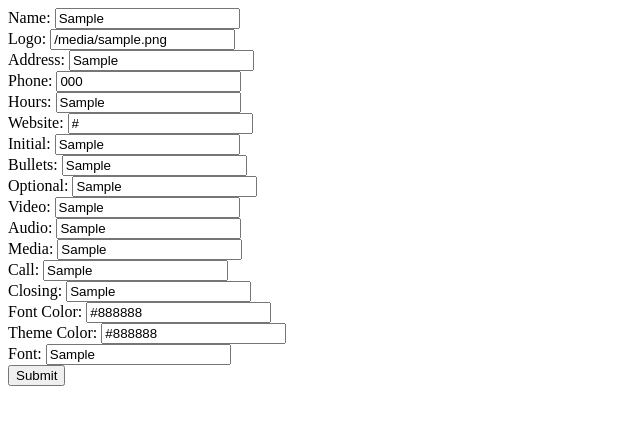
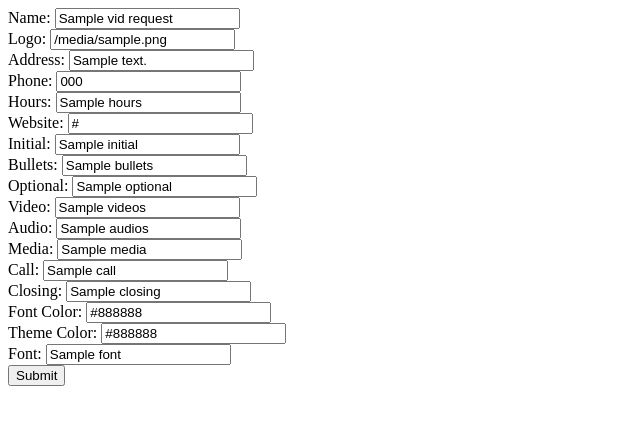
Before and after one commit to quaternionmedia/otto, a FastAPI app: template otto/templates/video_request.html in a window 1280 px wide. Shown: the top 425 px of the page, without its empty margins (0-640 px from the left). Run offline with FastAPI, Linux system fonts and the light colour scheme; the template is opened without the code that fills it: most values are stand-ins (such as "Sample title", 1, 10 or a date in 2020); parts of the project's set-up code (start-up, migrations or seed data) failed here and were passed over.

Commit message:
updaated form

```diff
--- a/otto/main.py
+++ b/otto/main.py
@@ -2,7 +2,7 @@ import render
 import os, json
 from typing import List
 from fastapi import FastAPI, Request
-from fastapi.responses import HTMLResponse, Response, JSONResponse
+from fastapi.responses import HTMLResponse, Response, JSONResponse, FileResponse
 from fastapi.encoders import jsonable_encoder
 from fastapi.templating import Jinja2Templates
 from pydantic import BaseModel, AnyUrl
@@ -31,18 +31,20 @@ app = FastAPI()
 templates = Jinja2Templates(directory="templates")
 
 @app.post('/render')
-async def process(vid_request: Video_Request):#request: Request):#
-    # form = json.loads(json.dumps((await request.form()), default=lambda o: o.__dict__, indent=4))['_dict']
-    print(vid_request)
+async def process(request: Request):#vid_request: Video_Request):#
 
-    # print(form)
-    # v = render.Otto(data=form)
+    # print(vid_request)
+    # v = render.Otto(data=vid_request.json())
+
+    form = json.loads(json.dumps((await request.form()), default=lambda o: o.__dict__, indent=4))['_dict']
+    print(form)
+    v = render.Otto(data=form)
 
     # # v = render.Otto()
-    # # file = await v.render()
+    file_path = await v.render()
     # v.render()
     # return {'status': True }
-    return {'status': True }
+    return FileResponse( file_path )
     # return StreamingResponse(fake_video_streamer())
 
 
@@ -52,11 +54,13 @@ async def main(request: Request):
     # return Response(content=content, )
 
     data = None
-    with open('examples/talavideo.json') as json_file:
-        data = Video_Request.parse_obj(json.load(json_file))
-    # return JSONResponse(content=data.dict())
+    # with open('examples/talavideo.json') as json_file:
+    #     data = Video_Request.parse_obj(json.load(json_file))
+    # # return JSONResponse(content=data.dict())
+    data = Video_Request.parse_file('examples/talavideo.json')
+    # print(data.json())
 
-    return templates.TemplateResponse("video_request.html", {"request": request, "vid_request": data.dict()})
+    return templates.TemplateResponse("video_request.html", {"request": request, "vid_request": data})
 
 
 if __name__ == '__main__':
--- a/otto/render.py
+++ b/otto/render.py
@@ -100,7 +100,8 @@ class Otto:
         timestr = strftime('%Y%m%d-%H%M%S')
         filename = os.path.join(self.dir, 'output', f'{timestr}_{self.name}.mp4')
 
-        finalVideo.write_videofile(filename, fps=30)
+        finalVideo.write_videofile(filename, fps=1)
+        return filename
 
 if __name__ == '__main__':
 
--- a/otto/templates/video_request.html
+++ b/otto/templates/video_request.html
@@ -1,22 +1,25 @@
 <body>
   <form action="/render" enctype="multipart/form-data" method="post">
-    Name: <input name="NAME" type="text" value={{vid_request.NAME}}><br>
-    Logo: <input name="LOGO" type="text" value={{vid_request.LOGO}}><br>
-    Address: <input name="ADDRESS" type="text" value={{vid_request.ADDRESS}}><br>
-    Phone: <input name="PHONE" type="text" value={{vid_request.PHONE}}><br>
-    Hours: <input name="HOURS" type="text" value={{vid_request.HOURS}}><br>
-    Website: <input name="WEBSITE" type="text" value={{vid_request.WEBSITE}}><br>
-    Initial: <input name="INITIAL" type="text" value={{vid_request.INITIAL}}><br>
-    Bullets: <input name="BULLETS" type="text" value={{vid_request.BULLETS}}><br>
-    Optional: <input name="OPTIONAL" type="text" value={{vid_request.OPTIONAL}}><br>
-    Video: <input name="VIDEOS" type="list" value={{vid_request.VIDEOS}}><br>
-    Audio: <input name="AUDIOS" type="list" value={{vid_request.AUDIOS}}><br>
-    Media: <input name="MEDIA" type="list" value={{vid_request.MEDIA}}><br>
-    Call: <input name="CALL" type="text" value={{vid_request.CALL}}><br>
-    Closing: <input name="CLOSING" type="text" value={{vid_request.CLOSING}}><br>
-    Font Color: <input name="FONTCOLOR" type="text" value={{vid_request.FONTCOLOR}}><br>
-    Theme Color: <input name="THEMECOLOR" type="text" value={{vid_request.THEMECOLOR}}><br>
-    Font: <input name="FONT" type="text" value={{vid_request.FONT}}><br>
+    Name: <input name="NAME" type="text" value='{{vid_request.NAME}}'><br>
+    Logo: <input name="LOGO" type="text" value='{{vid_request.LOGO}}'><br>
+    Address: <input name="ADDRESS" type="text" value='{{vid_request.ADDRESS}}'><br>
+    Phone: <input name="PHONE" type="text" value='{{vid_request.PHONE}}'><br>
+    Hours: <input name="HOURS" type="text" value='{{vid_request.HOURS}}'><br>
+    Website: <input name="WEBSITE" type="text" value='{{vid_request.WEBSITE}}'><br>
+    Initial: <input name="INITIAL" type="text" value='{{vid_request.INITIAL}}'><br>
+    Bullets: <input name="BULLETS" type="text" value='{{vid_request.BULLETS}}'><br>
+    Optional: <input name="OPTIONAL" type="text" value='{{vid_request.OPTIONAL}}'><br>
+    Video: <input name="VIDEOS" type="list" value='{{vid_request.VIDEOS}}'><br>
+    Audio: <input name="AUDIOS" type="list" value='{{vid_request.AUDIOS}}'><br>
+    Media: <input name="MEDIA" type="list" value='{{vid_request.MEDIA}}'><br>
+    Call: <input name="CALL" type="text" value='{{vid_request.CALL}}'><br>
+    Closing: <input name="CLOSING" type="text" value='{{vid_request.CLOSING}}'><br>
+    Font Color: <input name="FONTCOLOR" type="text" value='{{vid_request.FONTCOLOR}}'><br>
+    Theme Color: <input name="THEMECOLOR" type="text" value='{{vid_request.THEMECOLOR}}'><br>
+    Font: <input name="FONT" type="text" value='{{vid_request.FONT}}'><br>
     <input type="submit">
   </form>
+  <script type="text/javascript">
+    // console.log({{vid_request}});
+  </script>
 </body>
```
Also changed, not shown: 1 other file.
